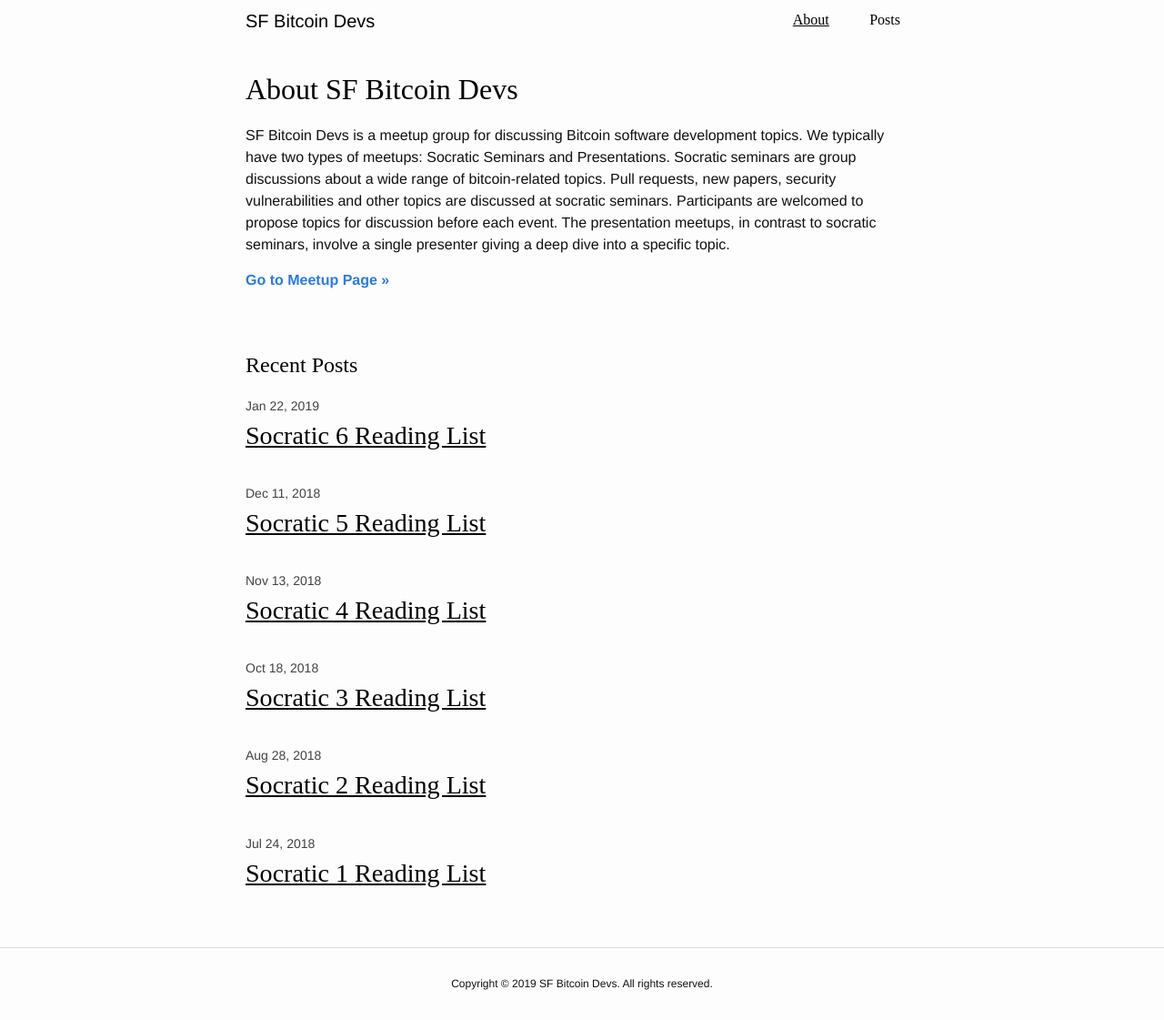
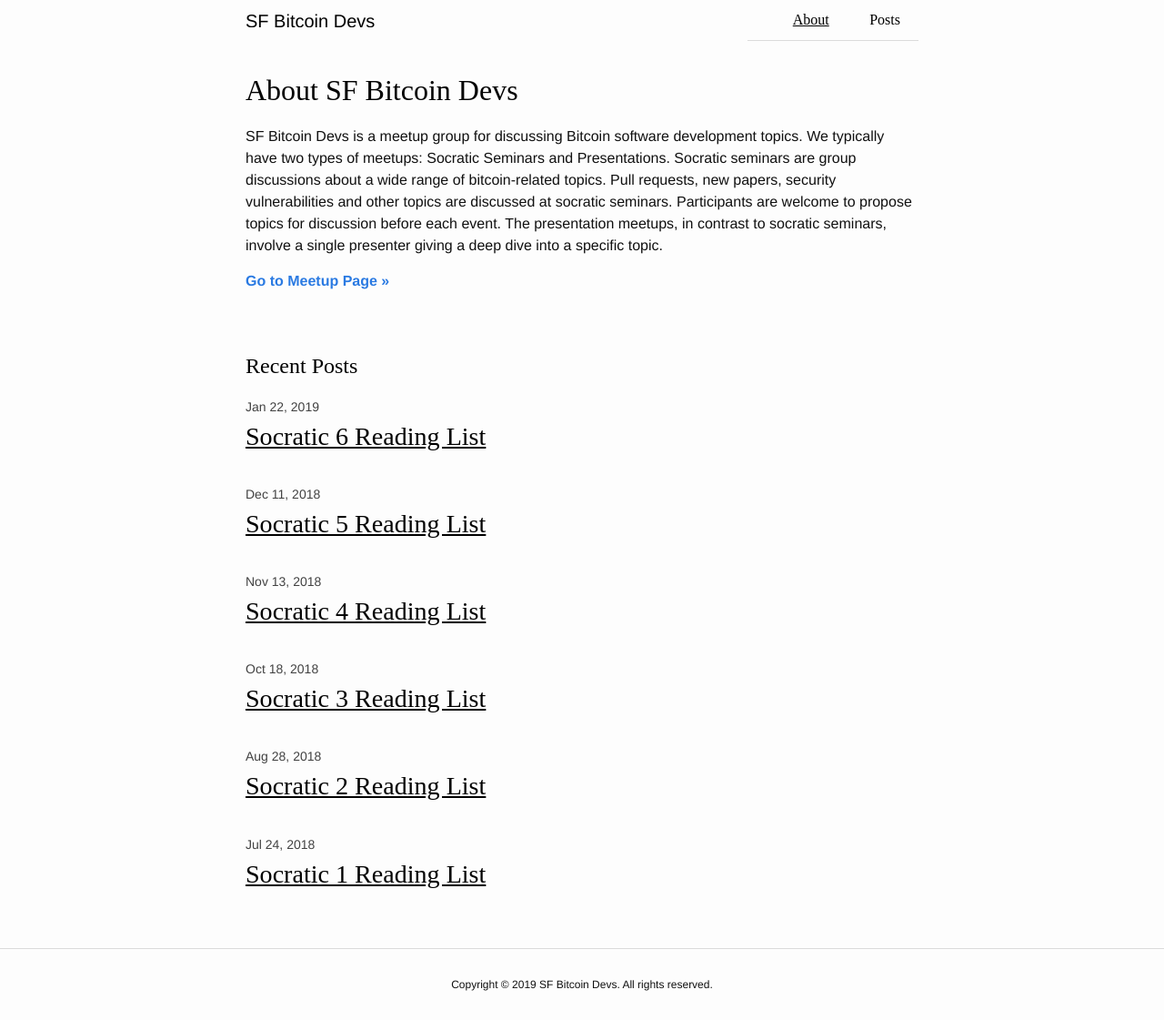
Before and after one commit to sfbitcoindevs/sfbitcoindevs, a Jekyll site: the page built from index.html, in a window 1280 px wide. Shown: the whole page at 91% size. Built offline with Jekyll 4.4.1, drawn with Linux system fonts in a browser that asks for light colours.

Commit message:
fix typo

```diff
--- a/_sass/_layout.scss
+++ b/_sass/_layout.scss
@@ -2,6 +2,7 @@
 /*Styling of Navigation Bar*/
 .site-nav {
     border-width: 1px 0;
+    border-bottom: 1px solid $gray-color-light;
     list-style: none;
     padding: 10px 0px;
     text-align: right;
--- a/index.html
+++ b/index.html
@@ -5,7 +5,7 @@
 
 <div>
   <h1>About SF Bitcoin Devs</h1>
-  <p>SF Bitcoin Devs is a meetup group for discussing Bitcoin software development topics. We typically have two types of meetups: Socratic Seminars and Presentations. Socratic seminars are group discussions about a wide range of bitcoin-related topics. Pull requests, new papers, security vulnerabilities and other topics are discussed at socratic seminars. Participants are welcomed to propose topics for discussion before each event. The presentation meetups, in contrast to socratic seminars, involve a single presenter giving a deep dive into a specific topic.</p>
+  <p>SF Bitcoin Devs is a meetup group for discussing Bitcoin software development topics. We typically have two types of meetups: Socratic Seminars and Presentations. Socratic seminars are group discussions about a wide range of bitcoin-related topics. Pull requests, new papers, security vulnerabilities and other topics are discussed at socratic seminars. Participants are welcome to propose topics for discussion before each event. The presentation meetups, in contrast to socratic seminars, involve a single presenter giving a deep dive into a specific topic.</p>
   <p><b><a href="https://www.meetup.com/SF-Bitcoin-Devs/">Go to Meetup Page &raquo</a></b></p>
 </div>
 
```
